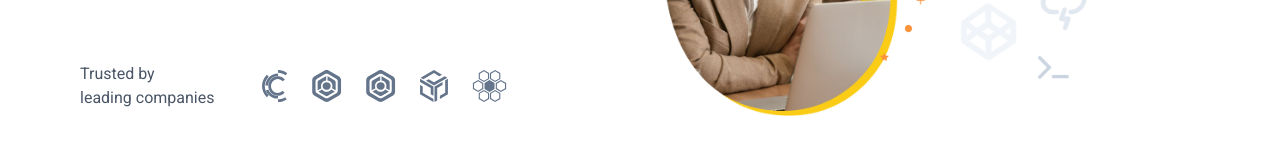
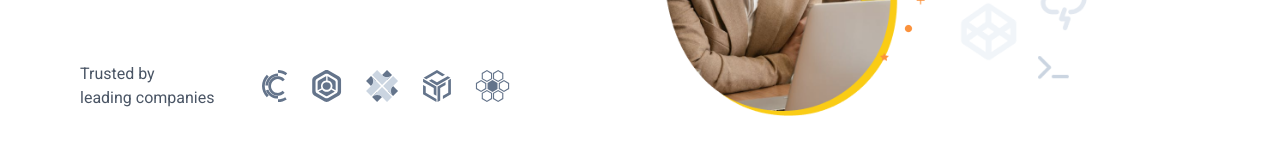
Before and after one commit to miguel-bomfim/buzzvel-frontend-test, a Next.js app: page / in a window 1280 px wide. Shown: the part 503-658 px from the top of the page. Built offline with nearby package versions, Linux system fonts and the light colour scheme.

Commit message:
Update LeadingCompany3.tsx

```diff
--- a/app/components/svg/LeadingCompany3.tsx
+++ b/app/components/svg/LeadingCompany3.tsx
@@ -1,14 +1,46 @@
-import React from 'react'
+import React from "react";
 
 export default function LeadingCompany3() {
-	return (
-		<svg width="30" height="32" viewBox="0 0 30 32" fill="none" xmlns="http://www.w3.org/2000/svg">
-			<path d="M14.6357 21.7861C13.7585 21.79 12.8927 21.5775 12.1096 21.166C11.3266 20.7544 10.6484 20.1557 10.1308 19.4188L6.52307 21.5744C6.66036 21.739 6.82288 21.8788 7.00411 21.9882L13.4239 25.8375C13.7991 26.0369 14.2144 26.1408 14.6357 26.1408C15.0571 26.1408 15.4723 26.0369 15.8476 25.8375L22.2674 21.9882C22.4486 21.8788 22.6111 21.739 22.7484 21.5744L19.15 19.3803C18.6354 20.1256 17.9576 20.7326 17.1725 21.151C16.3875 21.5694 15.5178 21.7871 14.6357 21.7861Z" fill="#64748B"/>
-			<path d="M8.98639 15.977C8.98968 14.6084 9.5216 13.289 10.4805 12.2709C11.4394 11.2528 12.758 10.6074 14.1842 10.4582V6.30984C13.9678 6.35275 13.7597 6.42721 13.567 6.5306L6.87448 10.2098C6.51072 10.4419 6.20825 10.7512 5.99079 11.1135C5.77328 11.4757 5.64667 11.881 5.62085 12.2978V19.6562C5.62382 19.8685 5.65952 20.0793 5.7269 20.2817L9.48789 18.2121C9.15901 17.5086 8.9882 16.7473 8.98639 15.977Z" fill="#64748B"/>
-			<path d="M22.4621 10.2073L16.1218 6.53046C15.9394 6.42712 15.7421 6.35271 15.5371 6.30984V10.4462C16.3985 10.5444 17.2249 10.8447 17.9498 11.323C18.6747 11.8012 19.2779 12.4441 19.7107 13.1997C20.1436 13.9554 20.394 14.8027 20.4419 15.6736C20.4897 16.5444 20.3337 17.4144 19.9863 18.2135L23.5493 20.2817C23.6131 20.0794 23.647 19.8688 23.6498 19.6566V12.303C23.6267 11.885 23.5074 11.4781 23.3013 11.1144C23.0951 10.7507 22.8079 10.4401 22.4621 10.2073Z" fill="#64748B"/>
-			<path d="M27.0796 6.52219L16.6129 0.468867C15.999 0.16054 15.3217 0 14.6349 0C13.9482 0 13.2709 0.16054 12.6571 0.468867L2.19027 6.52219C1.61576 6.89699 1.13743 7.40182 0.793811 7.9959C0.450239 8.58997 0.251073 9.25661 0.212402 9.94195V22.0485C0.250352 22.7354 0.449158 23.4036 0.79273 23.9993C1.1363 24.5951 1.61504 25.1015 2.19027 25.4778L12.6571 31.5313C13.2709 31.8395 13.9482 32 14.6349 32C15.3217 32 15.999 31.8395 16.6129 31.5313L27.0796 25.4778C27.6548 25.1015 28.1336 24.5951 28.4771 23.9993C28.8207 23.4036 29.0195 22.7354 29.0575 22.0485V9.94195C29.0188 9.25661 28.8196 8.58997 28.4761 7.9959C28.1324 7.40182 27.6541 6.89699 27.0796 6.52219ZM25.7357 20.656C25.705 21.1836 25.5512 21.6967 25.2866 22.154C25.022 22.6114 24.654 23.0002 24.2121 23.2896L16.1491 27.9503C15.6781 28.1884 15.1578 28.3125 14.6302 28.3125C14.1026 28.3125 13.5823 28.1884 13.1113 27.9503L5.05779 23.2896C4.61587 23.0002 4.24787 22.6114 3.98331 22.154C3.7187 21.6967 3.56487 21.1836 3.53414 20.656V11.344C3.56487 10.8164 3.7187 10.3033 3.98331 9.84599C4.24787 9.38862 4.61587 8.99971 5.05779 8.71045L13.1018 4.04971C13.5728 3.8116 14.0931 3.68753 14.6207 3.68753C15.1484 3.68753 15.6687 3.8116 16.1397 4.04971L24.2026 8.71045C24.6462 8.99867 25.0161 9.38713 25.2824 9.84455C25.5487 10.3019 25.704 10.8155 25.7357 11.344V20.656Z" fill="#64748B"/>
-			<path d="M10.5798 16C10.5798 16.7577 10.8177 17.4984 11.2634 18.1284C11.7091 18.7584 12.3427 19.2494 13.0839 19.5394C13.8251 19.8293 14.6407 19.9052 15.4276 19.7574C16.2144 19.6095 16.9372 19.2447 17.5044 18.7089C18.0717 18.1732 18.4581 17.4905 18.6146 16.7474C18.7711 16.0042 18.6908 15.234 18.3837 14.5339C18.0767 13.8339 17.5569 13.2356 16.8898 12.8146C16.2227 12.3937 15.4384 12.169 14.6362 12.169C13.5604 12.169 12.5286 12.5726 11.7679 13.2911C11.0072 14.0095 10.5798 14.984 10.5798 16Z" fill="#64748B"/>
-		</svg>
-
-	)
+  return (
+    <svg
+      width="33"
+      height="32"
+      viewBox="0 0 33 32"
+      fill="none"
+      xmlns="http://www.w3.org/2000/svg"
+    >
+      <path
+        d="M5.025 6.0672L0.0574951 11.0347L5.025 16.0022L9.9925 11.0347L5.025 6.0672Z"
+        fill="#64748B"
+      />
+      <path
+        d="M10.0009 11.0325L5.03155 6.06314C6.34845 7.38052 7.08825 9.16701 7.08825 11.0297C7.08825 12.8925 6.34845 14.679 5.03155 15.9963L0.0621338 20.9602L5.03155 25.9296L10.0009 20.9602L14.9703 15.9963L10.0009 11.0325Z"
+        fill="#CBD5E1"
+      />
+      <path
+        d="M27.0848 25.9403L32.0522 20.9728L27.0848 16.0053L22.1173 20.9728L27.0848 25.9403Z"
+        fill="#64748B"
+      />
+      <path
+        d="M22.1178 20.9713L27.0873 25.9351C25.7703 24.6178 25.0306 22.8313 25.0306 20.9685C25.0306 19.1058 25.7703 17.3193 27.0873 16.0019L32.0567 11.0325L27.0873 6.06314L22.1178 11.0325L17.1541 16.0019L22.1178 20.9713Z"
+        fill="#CBD5E1"
+      />
+      <path
+        d="M6.12415 27.0325L11.0916 32L16.0591 27.0325L11.0916 22.065L6.12415 27.0325Z"
+        fill="#64748B"
+      />
+      <path
+        d="M11.0921 22.0575L6.12268 27.0269C7.44006 25.71 9.22651 24.9702 11.0893 24.9702C12.952 24.9702 14.7385 25.71 16.0558 27.0269L21.0197 31.9964L25.9891 27.0269L21.0197 22.0575L16.0558 17.0937L11.0921 22.0575Z"
+        fill="#CBD5E1"
+      />
+      <path
+        d="M25.998 4.96754L21.0305 0L16.063 4.9675L21.0305 9.93504L25.998 4.96754Z"
+        fill="#64748B"
+      />
+      <path
+        d="M21.0308 9.94053L25.9947 4.97115C24.6773 6.28805 22.8908 7.02786 21.0281 7.02786C19.1653 7.02786 17.3788 6.28805 16.0614 4.97115L11.0921 0.0017395L6.12268 4.97115L11.0921 9.94053L16.0614 14.9099L21.0308 9.94053Z"
+        fill="#CBD5E1"
+      />
+    </svg>
+  );
 }
```
